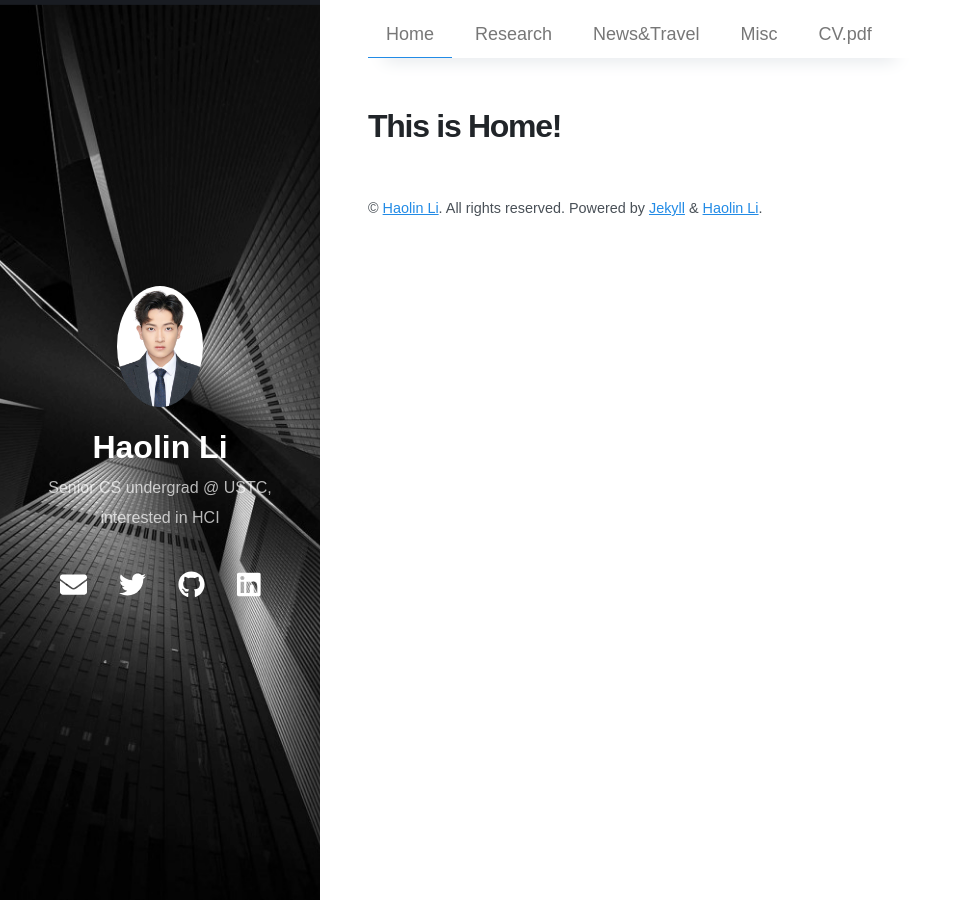
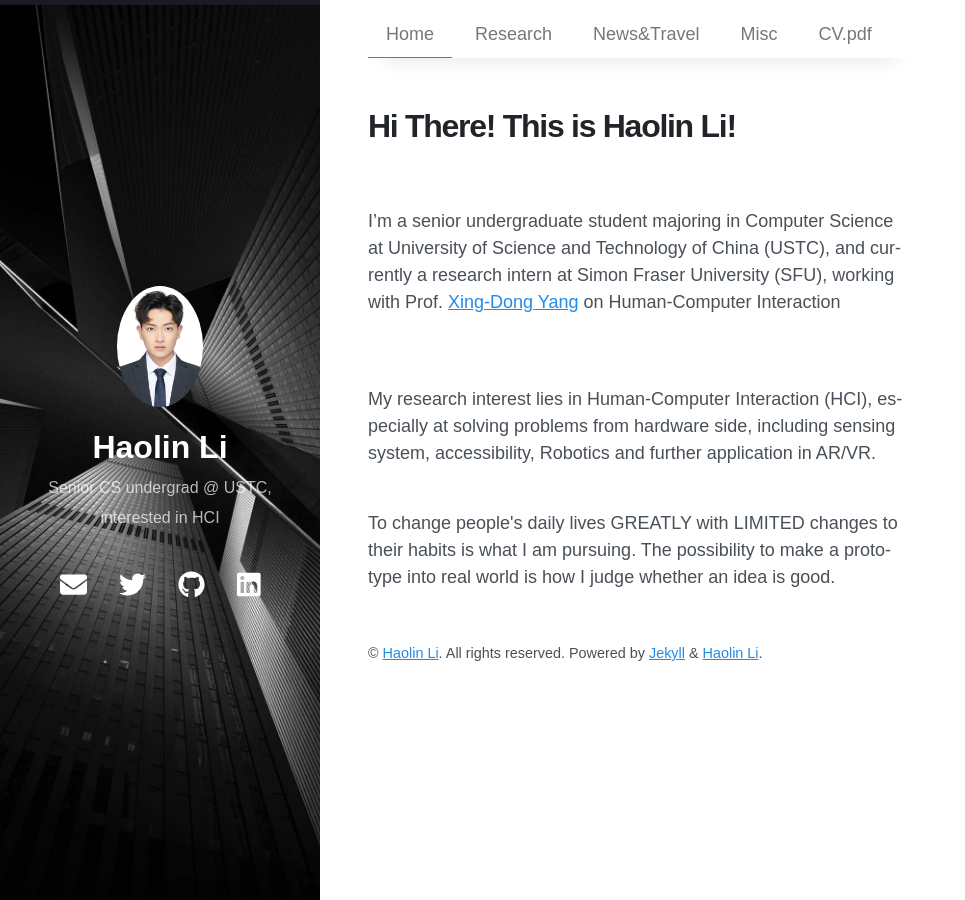
Before and after one commit to lhl08/lhl08.github.io, a Jekyll site: the page built from index.html, in a window 1280 px wide. Shown: the whole page, without its empty margins (0-965 px from the left). Built offline with Jekyll 4.4.1, drawn with Linux system fonts in a browser that asks for light colours; nearby versions of some CDN libraries; the list of posts is cut into pages by our own code.

Commit message:
add content for home page

```diff
--- a/_layouts/home.html
+++ b/_layouts/home.html
@@ -4,8 +4,16 @@ layout: default
 
 {% include home-header.html %}
 
-<h1>This is Home!</h1>
-
+<h1>Hi There! This is Haolin Li!</h1>
+<br/>
+<br/>
+<p>I’m a senior undergraduate student majoring in Computer Science at University of Science and Technology of China (USTC),
+and currently a research intern at Simon Fraser University (SFU), working with Prof. <a href="https://www.sfu.ca/~xingdong/">Xing-Dong Yang</a> on Human-Computer Interaction</p>
+<br/>
+<br/>
+<p>My research interest lies in Human-Computer Interaction (HCI), especially at solving problems from hardware side, including sensing system, accessibility, Robotics and further application in AR/VR. </p>
+<br/>
+<p>To change people's daily lives GREATLY with LIMITED changes to their habits is what I am pursuing. The possibility to make a prototype into real world is how I judge whether an idea is good.</p>
 <!-- <div class="posts">
   {% for post in paginator.posts %}
   <section class="post-entry">
```
